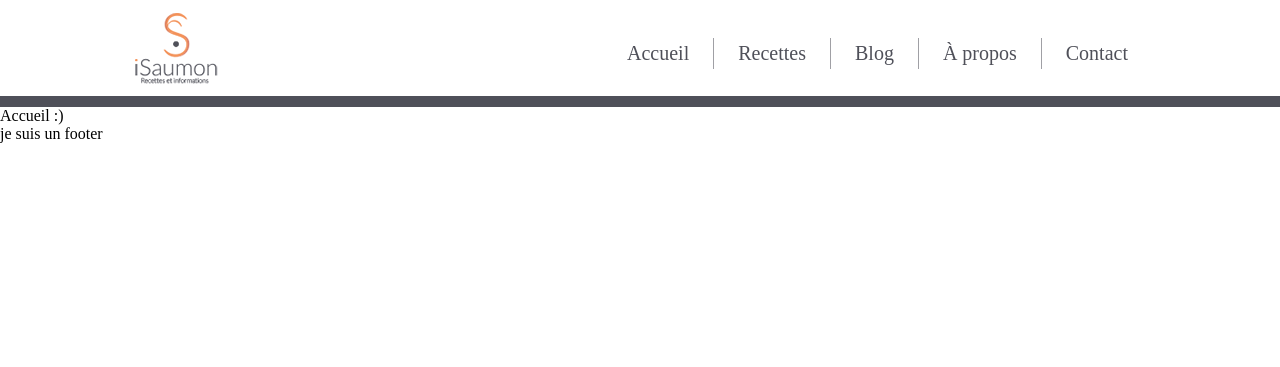
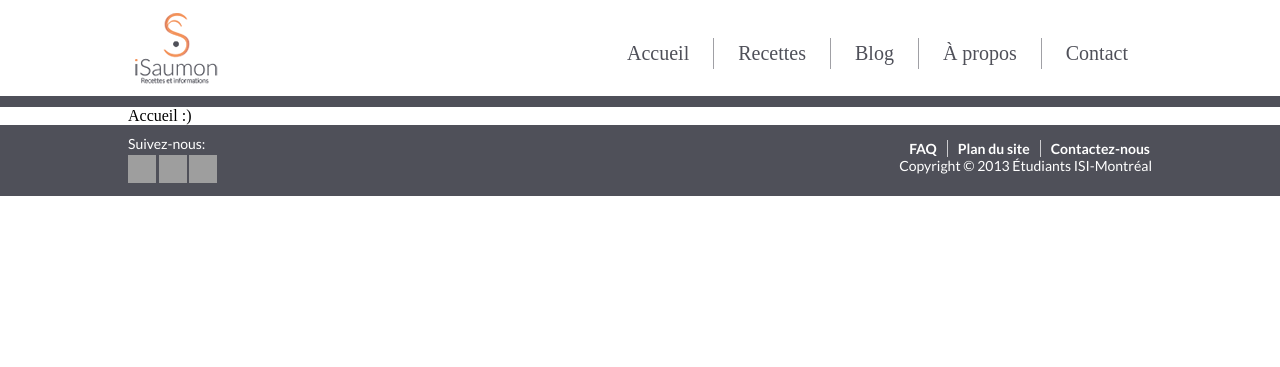
Before and after one commit to ISI-MTL/isaumon, a PHP site: page /html/index.php in a window 1280 px wide. Shown: the top 367 px of the page. Run offline with PHP 8.4, Linux system fonts and the light colour scheme; some libraries are stand-ins or nearby versions; some web fonts are replaced; grey boxes are pictures that could not be loaded.

Commit message:
footer
création du css pour le footer du template

```diff
--- a/assets/css/base.css
+++ b/assets/css/base.css
@@ -7,14 +7,26 @@ html, body, p, h1, h2, h3, h4, h5, h6, img, ul, li
 
 @font-face
 {
-	font-family: "Lato";
-	src: url("../assets/police/lato/");
+	font-family: Lato;
+	src: url("../police/lato/Lato-Reg.ttf");
+}
+
+@font-face
+{
+	font-family: LatoBold;
+	src: url("../police/lato/Lato-Bol.ttf");
 }
 
 @font-face
 {
 	font-family: Source;
 	src: url("../police/source-sans-pro/SourceSansPro-Regular.otf");
+}
+
+@font-face
+{
+	font-family: Fontello;
+	src: url("../police/fontello.ttf");
 }
 
 
@@ -66,3 +78,66 @@ header li a
 	font-family: "Source";
 	text-decoration: none;
 }
+
+/*************************************************
+Footer
+**************************************************/
+footer
+{
+	background-color: #4f5059;
+	height: 71px;
+	color: white;
+	font-family: "Lato";
+	font-size: 14px;
+}
+
+#resaux-sociaux
+{
+	margin-top: 10px;
+	float: left;
+}
+
+#resaux-sociaux img
+{
+	margin-top: 3px;
+	width: 28px;
+	height: 28px;
+}
+
+#footer-droite
+{
+	float: right;
+}
+
+
+footer ul
+{
+	list-style-type: none;
+	margin-top: 15px;
+}
+
+footer li
+{
+	float: left;
+	padding: 0 10px;
+	border-right: 1px solid #cccccf;
+}
+
+footer li:last-of-type
+{
+	border-right: none;
+	padding-right: 0;
+}
+
+footer li a
+{
+	font-family: "LatoBold";
+	font-size: 14px;
+	color: white;
+	text-decoration: none;
+}
+
+#footer-droite p
+{
+	text-align: right
+}
--- a/html/accueil.php
+++ b/html/accueil.php
@@ -1 +1,3 @@
-Accueil :)
+<div class="container">
+	Accueil :)
+</div>
--- a/html/includes/footer.php.inc
+++ b/html/includes/footer.php.inc
@@ -1,3 +1,20 @@
 <footer>
-	je suis un footer
+	<div class="container">
+		<div id="resaux-sociaux">
+			<p>Suivez-nous:</p>
+			<img src="../assets/img/facebook.png" alt="" />
+			<img src="../assets/img/twitter.png" alt="" />
+			<img src="../assets/img/pinterest.png" alt="" />
+		</div>
+
+		<div id="footer-droite">
+			<ul>
+				<li><a href="#">FAQ</a></li>
+				<li><a href="#">Plan du site</a></li>
+				<li><a href="#">Contactez-nous</a></li>
+			</ul>
+
+			<p>Copyright &copy; 2013 Étudiants ISI-Montréal</p>
+		</div>
+	</div>
 </footer>
```
Also changed, not shown: assets/police/audio.txt.txt (deleted), assets/police/fontello.ttf (added).
